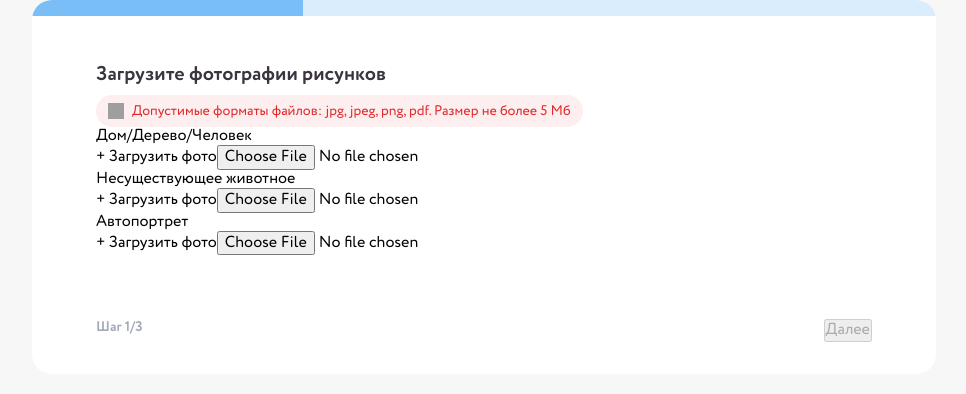
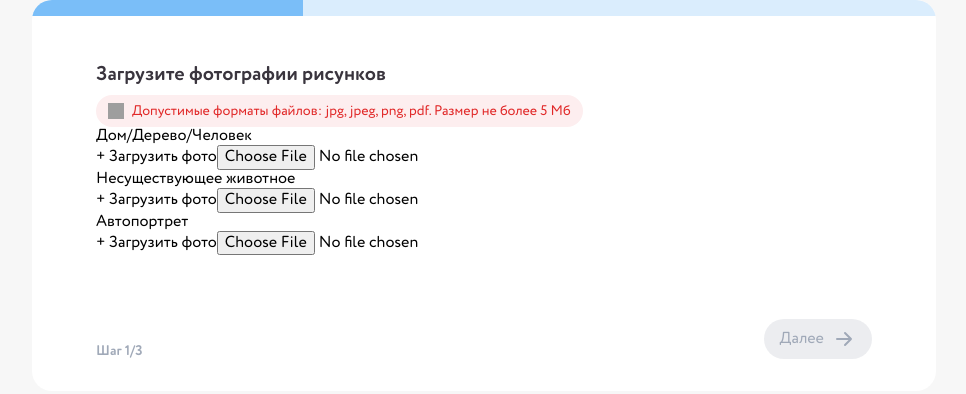
Before and after one commit to Zyxce/ChildrenTestAI, a React (Create React App) app: page /upload in a window 1280 px wide. Shown: the top 394 px of the page, without its empty margins (156-1122 px from the left). Built offline with nearby package versions, Linux system fonts and the light colour scheme; grey boxes are pictures that could not be loaded.

Commit message:
added styles for FileUploader

```diff
--- a/src/components/FileUploader/FileUploader.tsx
+++ b/src/components/FileUploader/FileUploader.tsx
@@ -118,8 +118,22 @@ const FileUploader: React.FC = () => {
 
       <div className={style.uploaderBottom}>
         <p>Шаг 1/3</p>
-        <button onClick={handleSubmit} disabled={!allFilesUploaded || loading}>
+        <button
+          onClick={handleSubmit}
+          disabled={!allFilesUploaded || loading}
+          className={
+            !allFilesUploaded || loading ? style.btnMuted : style.btnDefault
+          }
+        >
           Далее
+          <svg viewBox="0 0 24 24" fill="none">
+            <path
+              d="M5 12H19M19 12L13 6M19 12L13 18"
+              strokeWidth="2"
+              strokeLinecap="round"
+              strokeLinejoin="round"
+            />
+          </svg>
         </button>
       </div>
     </div>
--- a/src/global.d.ts
+++ b/src/global.d.ts
@@ -22,3 +22,9 @@ declare module '*.gif' {
   const value: string
   export default value
 }
+
+declare module '*.svg' {
+  import React from 'react'
+  const content: React.FunctionComponent<React.SVGProps<SVGSVGElement>>
+  export default content
+}
--- a/src/styles/base/variables.css
+++ b/src/styles/base/variables.css
@@ -13,6 +13,7 @@
   --color-text-muted: #A0A9B8;
   --color-text-attention: #E12828;
   --color-text-uploader: #3A353E;
+  --color-text-btn: #fff;
   --color-bg: #fff;
   --color-accent: #6447CF;
   --color-surface-card: #F6F6F8;
@@ -20,7 +21,6 @@
   --color-surface-attention: #FDEEEF;
   --color-progress-completed: #7ABEF8;
   --color-progress-nocompleted: #DAEDFD;
-  --color-btn-text: #fff;
   --color-btn-default: #45A5F6;
   --color-btn-hover: #007EE5;
   --color-btn-disabled: #4453711A;
--- a/src/styles/base/variables.sass
+++ b/src/styles/base/variables.sass
@@ -15,6 +15,7 @@
     --color-text-muted: #A0A9B8
     --color-text-attention: #E12828
     --color-text-uploader: #3A353E
+    --color-text-btn: #fff
     --color-bg: #fff
     --color-accent: #6447CF
     --color-surface-card: #F6F6F8
@@ -22,7 +23,6 @@
     --color-surface-attention: #FDEEEF
     --color-progress-completed: #7ABEF8
     --color-progress-nocompleted: #DAEDFD
-    --color-btn-text: #fff
     --color-btn-default: #45A5F6
     --color-btn-hover: #007EE5
     --color-btn-disabled: #4453711A
--- a/src/styles/components/FileUploader/FileUploader.module.css
+++ b/src/styles/components/FileUploader/FileUploader.module.css
@@ -25,10 +25,63 @@
 .uploaderContainer .uploaderBottom {
   display: flex;
   justify-content: space-between;
+  align-items: end;
   margin-top: var(--spacing-ultra);
 }
 .uploaderContainer .uploaderBottom p {
   color: var(--color-text-muted);
   font-size: var(--font-size-base);
   font-weight: var(--font-weight-bold);
+}
+.uploaderContainer .uploaderBottom .btnMuted {
+  border: none;
+  border-radius: var(--radius-full);
+  padding: var(--spacing-sm) var(--spacing-md);
+  gap: var(--spacing-sm);
+  background-color: var(--color-btn-disabled);
+  transition: var(--transition-base);
+  display: flex;
+  color: var(--color-text-muted);
+  font-weight: var(--font-weight-base);
+  font-size: var(--font-size-lg);
+  display: flex;
+  justify-content: center;
+  align-items: center;
+  text-align: center;
+  line-height: 1;
+}
+.uploaderContainer .uploaderBottom .btnMuted svg {
+  width: 24px;
+  height: 24px;
+}
+.uploaderContainer .uploaderBottom .btnMuted svg path {
+  stroke: var(--color-text-muted);
+}
+.uploaderContainer .uploaderBottom .btnDefault {
+  border: none;
+  border-radius: var(--radius-full);
+  padding: var(--spacing-sm) var(--spacing-md);
+  gap: var(--spacing-sm);
+  background-color: var(--color-btn-default);
+  transition: var(--transition-base);
+  display: flex;
+  color: var(--color-text-btn);
+  font-weight: var(--font-weight-base);
+  font-size: var(--font-size-lg);
+  display: flex;
+  justify-content: center;
+  align-items: center;
+  text-align: center;
+  line-height: 1;
+}
+.uploaderContainer .uploaderBottom .btnDefault svg {
+  width: 24px;
+  height: 24px;
+}
+.uploaderContainer .uploaderBottom .btnDefault svg path {
+  stroke: var(--color-text-btn);
+}
+.uploaderContainer .uploaderBottom .btnDefault:hover {
+  cursor: pointer;
+  background-color: var(--color-btn-hover);
 }/*# sourceMappingURL=FileUploader.module.css.map */
--- a/src/styles/components/FileUploader/FileUploader.module.sass
+++ b/src/styles/components/FileUploader/FileUploader.module.sass
@@ -23,9 +23,54 @@
     .uploaderBottom
         display: flex
         justify-content: space-between
+        align-items: end
         margin-top: var(--spacing-ultra)
         p
             color: var(--color-text-muted)
             font-size: var(--font-size-base)
             font-weight: var(--font-weight-bold)
         .btnMuted
+            border: none
+            border-radius: var(--radius-full)
+            padding: var(--spacing-sm) var(--spacing-md)
+            gap: var(--spacing-sm)
+            background-color: var(--color-btn-disabled)
+            transition: var(--transition-base)
+            display: flex
+            color: var(--color-text-muted)
+            font-weight: var(--font-weight-base)
+            font-size: var(--font-size-lg)
+            display: flex
+            justify-content: center
+            align-items: center
+            text-align: center
+            line-height: 1
+            svg
+                width: 24px
+                height: 24px
+                path
+                    stroke: var(--color-text-muted)
+        .btnDefault
+            border: none
+            border-radius: var(--radius-full)
+            padding: var(--spacing-sm) var(--spacing-md)
+            gap: var(--spacing-sm)
+            background-color: var(--color-btn-default)
+            transition: var(--transition-base)
+            display: flex
+            color: var(--color-text-btn)
+            font-weight: var(--font-weight-base)
+            font-size: var(--font-size-lg)
+            display: flex
+            justify-content: center
+            align-items: center
+            text-align: center
+            line-height: 1
+            svg
+                width: 24px
+                height: 24px
+                path
+                    stroke: var(--color-text-btn)
+            &:hover
+                cursor: pointer
+                background-color: var(--color-btn-hover)
```
Also changed, not shown: 2 other files (tests, documents, lock files or other folders).
